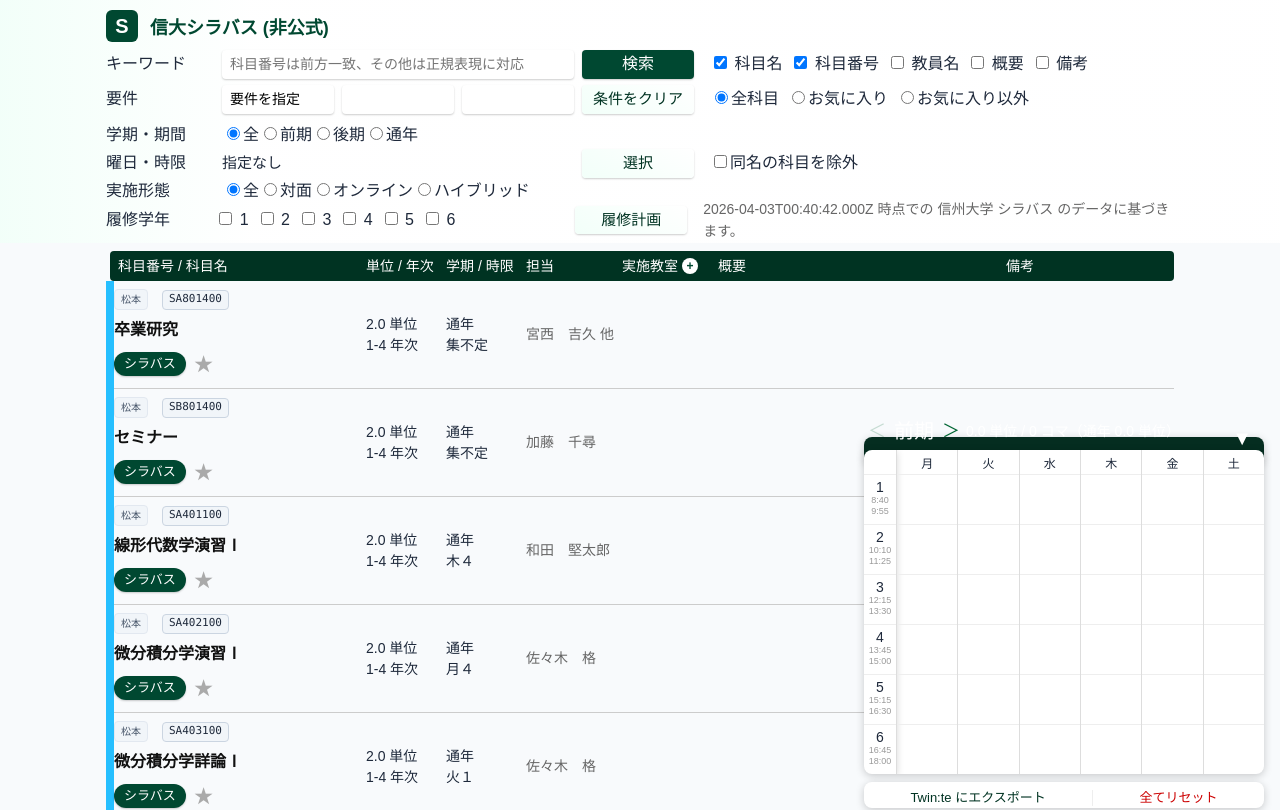
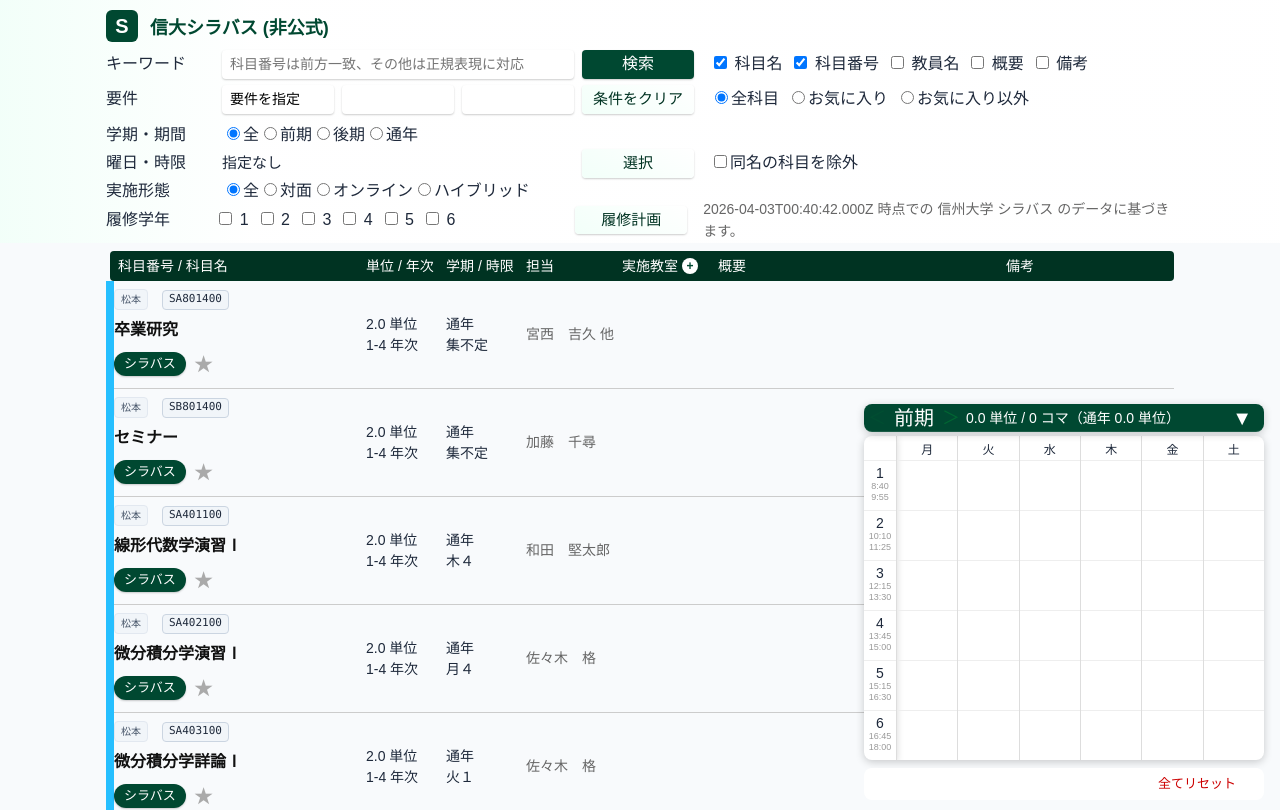
Before and after one commit to petrologyF/alternative-shinshu, a React (Vite) app in the folder frontend/: page / in a window 1280 px wide. Shown: the top 810 px of the page. Built offline with nearby package versions, Linux system fonts and the light colour scheme; a web font is replaced by a local one.

Commit message:
feat: implement interactive timetable component with term navigation and bookmark management

```diff
--- a/frontend/src/components/Header/desktop/ThirdLine.tsx
+++ b/frontend/src/components/Header/desktop/ThirdLine.tsx
@@ -2,7 +2,7 @@ import type { SearchOptions } from "@/utils/search";
 
 import type { NormalSeason } from "@/utils/subject";
 
-import { Headline, Left, Line, Options } from "./parts";
+import { Headline, Left, Line } from "./parts";
 
 
 
--- a/frontend/src/components/Syllabi.tsx
+++ b/frontend/src/components/Syllabi.tsx
@@ -26,7 +26,7 @@ const Wrapper = styled.div`
     font-size: 14px;
     margin: 20px 0 8px 0;
     padding-bottom: 4px;
-    border-bottom: solid 1px hsla(270, 100%, 40%, 0.2);
+    border-bottom: solid 1px rgba(0, 72, 49, 0.2);
 
     &:before {
       content: "";
@@ -50,7 +50,7 @@ const Wrapper = styled.div`
 
 const Header = styled.div`
   padding: 16px 20px 12px 20px;
-  border-top: solid 6px hsla(270, 100%, 40%, 0.7);
+  border-top: solid 6px rgba(0, 72, 49, 0.7);
 `;
 
 const H1 = styled.h1`
--- a/frontend/src/components/Timetable/Header.tsx
+++ b/frontend/src/components/Timetable/Header.tsx
@@ -4,20 +4,23 @@ import { shadow } from "@/utils/style";
 import { normalSeasons } from "@/utils/subject";
 
 const Wrapper = styled.header`
-  height: 24px;
-  line-height: 24px;
+  height: 28px;
+  line-height: 28px;
   color: #fff;
-  margin-bottom: -14px;
-  padding: 6px 12px 20px 12px;
+  margin-bottom: 0;
+  padding: 8px 12px;
   border-radius: 8px;
   box-shadow: ${shadow};
-  background: hsla(161, 100%, 8%, 0.98); /* Almost solid, high-contrast Shinshu Green */
+  background: #004831; /* Official Shinshu Green */
   backdrop-filter: blur(12px);
   border-bottom: 1px solid rgba(255, 255, 255, 0.1);
   font-weight: 500;
   display: flex;
   justify-content: space-between;
-  align-items: end;
+  align-items: center;
+  position: relative;
+  z-index: 5;
+  transform: translateY(-4px);
 `;
 
 const Left = styled.div`
--- a/frontend/src/components/Timetable/Index.tsx
+++ b/frontend/src/components/Timetable/Index.tsx
@@ -7,6 +7,8 @@ import { useMedia } from "react-use";
 
 
 import {
+
+  colorAccent,
 
   colorGreenDark,
 
@@ -271,75 +273,41 @@ const Close = styled.a`
 
 
 const Footer = styled.footer`
-
-  height: 16px;
-
-  line-height: 14px;
-
-  margin: 8px 0 -8px 0;
-
-  padding: 8px 0 18px 0;
-
+  height: 32px;
+  line-height: 32px;
+  margin-top: 8px;
+  padding: 0 16px;
   border-radius: 8px;
-
-  box-shadow: ${shadow};
-
   background: #fff;
-
   display: flex;
-
-  justify-content: space-between;
-
+  justify-content: flex-end;
+  align-items: center;
   position: relative;
-
   z-index: 2;
-
 `;
 
-
-
 const Link = styled.a<{ caution?: boolean }>`
-
-  flex-grow: 1;
-
-  height: 16px;
-
+  height: 24px;
+  padding: 0 12px;
   color: ${({ caution }) => (caution ? "#c00" : colorGreenDark)};
-
   text-decoration: none;
-
   font-size: 13px;
-
+  font-weight: 500;
   display: flex;
-
   justify-content: center;
-
   align-items: center;
-
-
+  border-radius: 4px;
+  transition: all 0.2s ease;
 
   &:hover {
-
-    opacity: 0.8;
-
+    background: ${({ caution }) => (caution ? "#fee2e2" : "#f1f8f6")};
+    color: ${({ caution }) => (caution ? "#dc2626" : colorAccent)};
+    opacity: 1;
   }
 
-
-
-  &:not(:last-of-type) {
-
-    border-right: solid 1px #eee;
-
+  span {
+    text-box: trim-both cap alphabetic;
   }
-
-
-
-  span {
-
-    text-box: trim-both cap alphabetic;
-
-  }
-
 `;
 
 
@@ -391,8 +359,6 @@ const TimetableElement = React.memo(
       switchBookmark,
 
       clearBookmarks,
-
-      exportToTwinte,
 
     } = usedBookmark;
 
@@ -545,9 +511,6 @@ const TimetableElement = React.memo(
         </TimetableWrapper>
 
         <Footer>
-          <Link onClick={exportToTwinte}>
-            <span>Twin:te にエクスポート</span>
-          </Link>
           <Link caution={true} onClick={clearBookmarks}>
             <span>全てリセット</span>
           </Link>
```
